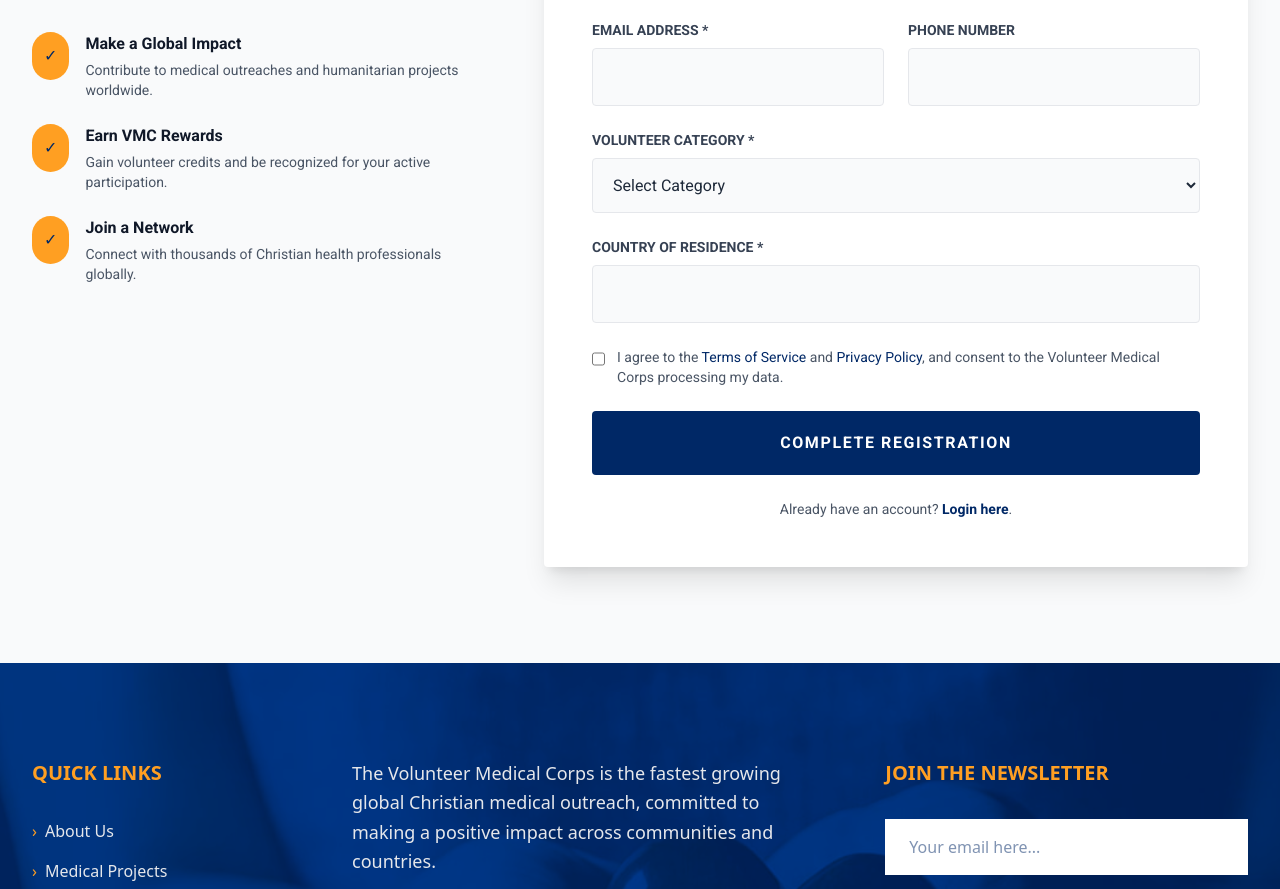
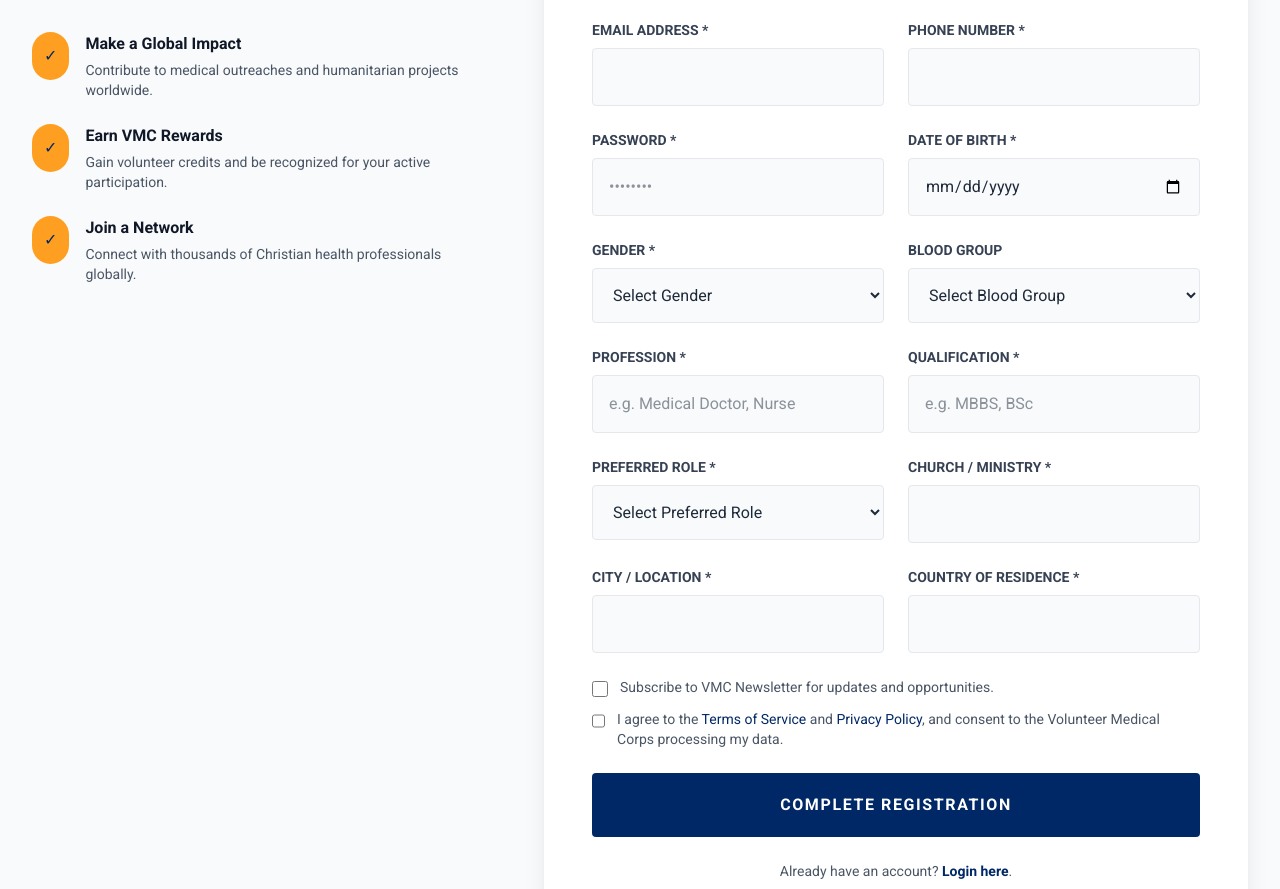
Before and after one commit to Sliver14/volunteermedicalcorps1, a Next.js app: page /register in a window 1280 px wide. Shown: the part 460-1349 px from the top of the page. Built offline with nearby package versions, Linux system fonts and the light colour scheme.

Commit message:
feat: update registration form to match database structure

```diff
--- a/src/app/register/page.tsx
+++ b/src/app/register/page.tsx
@@ -79,32 +79,99 @@ export default function RegisterPage() {
                     <input type="email" className="w-full bg-gray-50 border border-gray-200 p-4 rounded-sm focus:outline-none focus:border-[#002866] focus:ring-1 focus:ring-[#002866]" required />
                   </div>
                   <div>
-                    <label className="block text-sm font-bold text-gray-700 uppercase mb-2">Phone Number</label>
-                    <input type="tel" className="w-full bg-gray-50 border border-gray-200 p-4 rounded-sm focus:outline-none focus:border-[#002866] focus:ring-1 focus:ring-[#002866]" />
+                    <label className="block text-sm font-bold text-gray-700 uppercase mb-2">Phone Number *</label>
+                    <input type="tel" className="w-full bg-gray-50 border border-gray-200 p-4 rounded-sm focus:outline-none focus:border-[#002866] focus:ring-1 focus:ring-[#002866]" required />
                   </div>
                 </div>
 
+                <div className="grid grid-cols-1 md:grid-cols-2 gap-6">
                   <div>
-                  <label className="block text-sm font-bold text-gray-700 uppercase mb-2">Volunteer Category *</label>
+                    <label className="block text-sm font-bold text-gray-700 uppercase mb-2">Password *</label>
+                    <input type="password" placeholder="••••••••" className="w-full bg-gray-50 border border-gray-200 p-4 rounded-sm focus:outline-none focus:border-[#002866] focus:ring-1 focus:ring-[#002866]" required />
+                  </div>
+                  <div>
+                    <label className="block text-sm font-bold text-gray-700 uppercase mb-2">Date of Birth *</label>
+                    <input type="date" className="w-full bg-gray-50 border border-gray-200 p-4 rounded-sm focus:outline-none focus:border-[#002866] focus:ring-1 focus:ring-[#002866]" required />
+                  </div>
+                </div>
+
+                <div className="grid grid-cols-1 md:grid-cols-2 gap-6">
+                  <div>
+                    <label className="block text-sm font-bold text-gray-700 uppercase mb-2">Gender *</label>
                     <select className="w-full bg-gray-50 border border-gray-200 p-4 rounded-sm focus:outline-none focus:border-[#002866] focus:ring-1 focus:ring-[#002866]" required>
-                    <option value="">Select Category</option>
-                    <option value="medical">Medical Professional (Doctor, Nurse, etc.)</option>
-                    <option value="paramedic">Paramedic / EMT</option>
-                    <option value="student">Medical/Nursing Student</option>
-                    <option value="non-medical">Non-Medical / Humanitarian Support</option>
+                      <option value="">Select Gender</option>
+                      <option value="Male">Male</option>
+                      <option value="Female">Female</option>
                     </select>
                   </div>
+                  <div>
+                    <label className="block text-sm font-bold text-gray-700 uppercase mb-2">Blood Group</label>
+                    <select className="w-full bg-gray-50 border border-gray-200 p-4 rounded-sm focus:outline-none focus:border-[#002866] focus:ring-1 focus:ring-[#002866]">
+                      <option value="">Select Blood Group</option>
+                      <option value="A+">A+</option>
+                      <option value="A-">A-</option>
+                      <option value="B+">B+</option>
+                      <option value="B-">B-</option>
+                      <option value="AB+">AB+</option>
+                      <option value="AB-">AB-</option>
+                      <option value="O+">O+</option>
+                      <option value="O-">O-</option>
+                    </select>
+                  </div>
+                </div>
 
+                <div className="grid grid-cols-1 md:grid-cols-2 gap-6">
+                  <div>
+                    <label className="block text-sm font-bold text-gray-700 uppercase mb-2">Profession *</label>
+                    <input type="text" placeholder="e.g. Medical Doctor, Nurse" className="w-full bg-gray-50 border border-gray-200 p-4 rounded-sm focus:outline-none focus:border-[#002866] focus:ring-1 focus:ring-[#002866]" required />
+                  </div>
+                  <div>
+                    <label className="block text-sm font-bold text-gray-700 uppercase mb-2">Qualification *</label>
+                    <input type="text" placeholder="e.g. MBBS, BSc" className="w-full bg-gray-50 border border-gray-200 p-4 rounded-sm focus:outline-none focus:border-[#002866] focus:ring-1 focus:ring-[#002866]" required />
+                  </div>
+                </div>
+
+                <div className="grid grid-cols-1 md:grid-cols-2 gap-6">
+                  <div>
+                    <label className="block text-sm font-bold text-gray-700 uppercase mb-2">Preferred Role *</label>
+                    <select className="w-full bg-gray-50 border border-gray-200 p-4 rounded-sm focus:outline-none focus:border-[#002866] focus:ring-1 focus:ring-[#002866]" required>
+                      <option value="">Select Preferred Role</option>
+                      <option value="Medical Outreach">Medical Outreach</option>
+                      <option value="Humanitarian Support">Humanitarian Support</option>
+                      <option value="Disaster Relief">Disaster Relief</option>
+                      <option value="Administrative">Administrative</option>
+                    </select>
+                  </div>
+                  <div>
+                    <label className="block text-sm font-bold text-gray-700 uppercase mb-2">Church / Ministry *</label>
+                    <input type="text" className="w-full bg-gray-50 border border-gray-200 p-4 rounded-sm focus:outline-none focus:border-[#002866] focus:ring-1 focus:ring-[#002866]" required />
+                  </div>
+                </div>
+
+                <div className="grid grid-cols-1 md:grid-cols-2 gap-6">
+                  <div>
+                    <label className="block text-sm font-bold text-gray-700 uppercase mb-2">City / Location *</label>
+                    <input type="text" className="w-full bg-gray-50 border border-gray-200 p-4 rounded-sm focus:outline-none focus:border-[#002866] focus:ring-1 focus:ring-[#002866]" required />
+                  </div>
                   <div>
                     <label className="block text-sm font-bold text-gray-700 uppercase mb-2">Country of Residence *</label>
                     <input type="text" className="w-full bg-gray-50 border border-gray-200 p-4 rounded-sm focus:outline-none focus:border-[#002866] focus:ring-1 focus:ring-[#002866]" required />
                   </div>
+                </div>
 
+                <div className="flex flex-col gap-3">
+                  <div className="flex items-start">
+                    <input type="checkbox" className="mt-1 mr-3 h-4 w-4 text-[#002866] focus:ring-[#002866] border-gray-300 rounded" />
+                    <label className="text-sm text-gray-600">
+                      Subscribe to VMC Newsletter for updates and opportunities.
+                    </label>
+                  </div>
                   <div className="flex items-start">
                     <input type="checkbox" className="mt-1 mr-3 h-4 w-4 text-[#002866] focus:ring-[#002866] border-gray-300 rounded" required />
                     <label className="text-sm text-gray-600">
                       I agree to the <Link href="/terms" className="text-[#002866] hover:underline">Terms of Service</Link> and <Link href="/privacy" className="text-[#002866] hover:underline">Privacy Policy</Link>, and consent to the Volunteer Medical Corps processing my data.
                     </label>
+                  </div>
                 </div>
 
                 <button type="button" className="w-full bg-[#002866] text-white py-5 font-bold uppercase tracking-widest hover:bg-[#ff9f22] hover:text-[#002866] transition-all rounded-sm">
```
Lines whose indentation alone changed are shown as unchanged.
